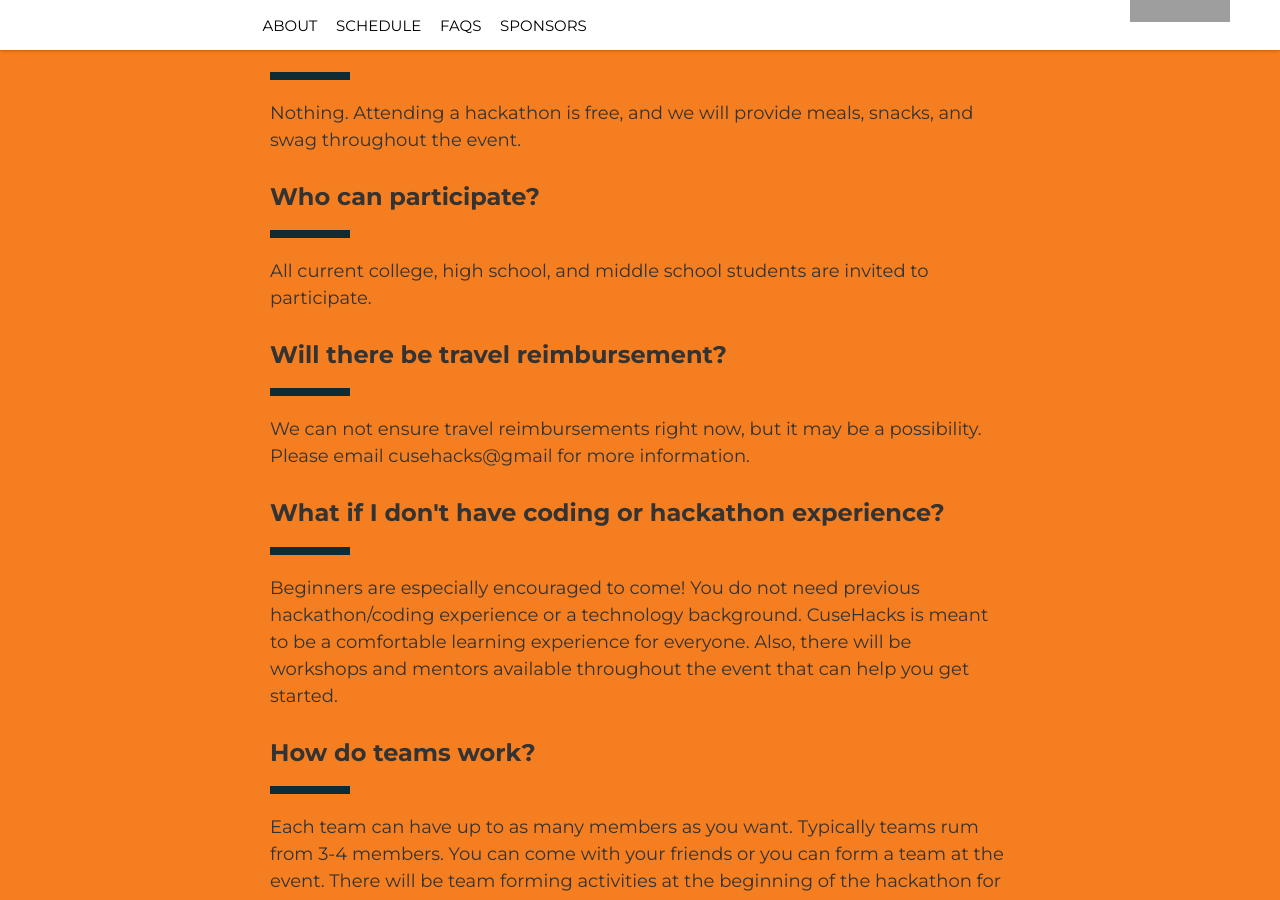
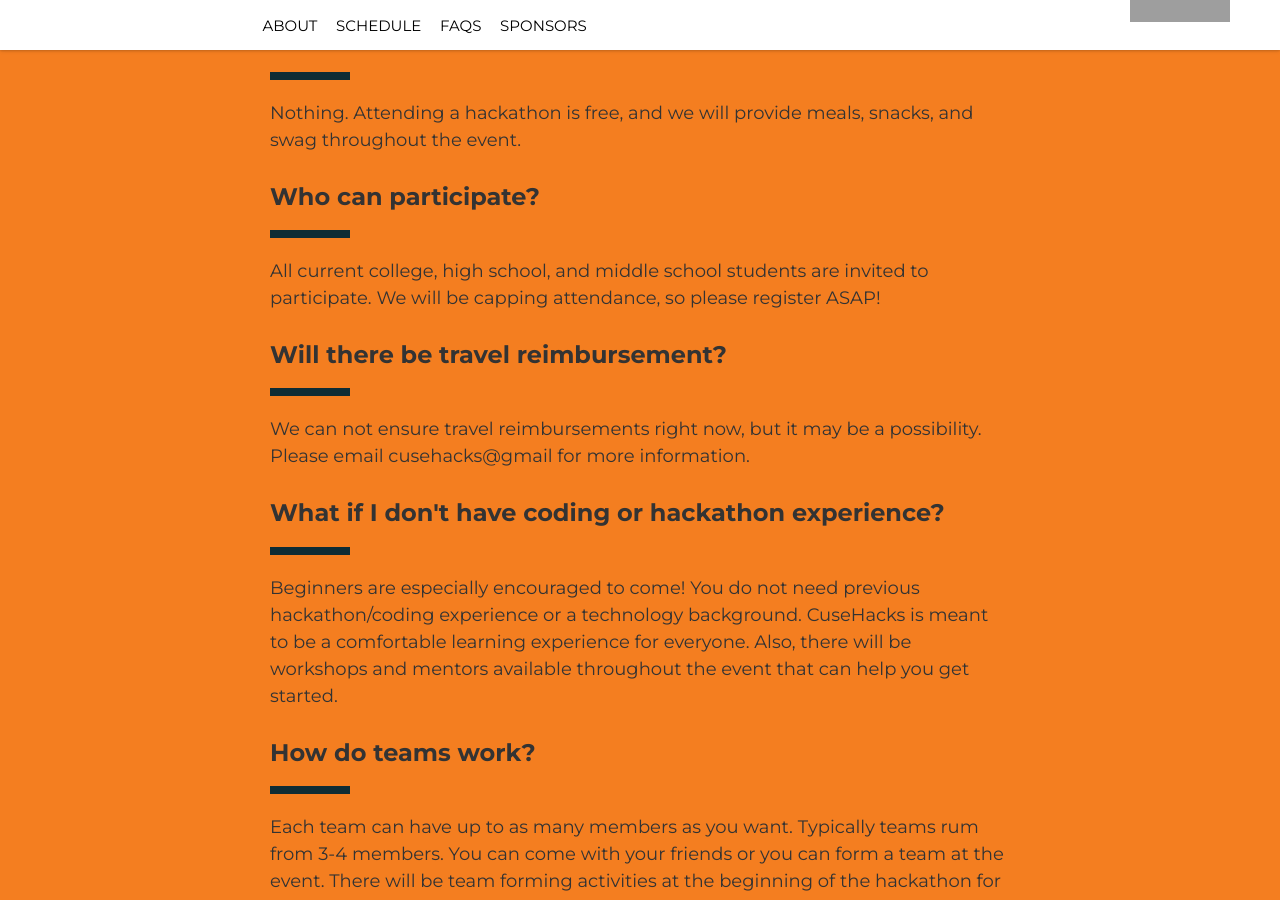
Before and after one commit to innovateorange/cusehacks, a Jekyll site: the page built from index.html, in a window 1280 px wide and 900 px high, scrolled down 2405 px. Built offline with Jekyll 4.4.1, drawn with Linux system fonts in a browser that asks for light colours; nearby versions of some CDN libraries; grey boxes are pictures that could not be loaded.

Commit message:
Revert "Revert "Revert "blah"""
This reverts commit 258db080ef3f3c79187e5a4215c8e27e48b72347.

```diff
--- a/_config.yml
+++ b/_config.yml
@@ -85,7 +85,7 @@ event:
         Nothing. Attending a hackathon is free, and we will provide meals, snacks, and swag throughout the event.
     - question: "Who can participate?"
       answer: >
-        All current college, high school, and middle school students are invited to participate.
+        All current college, high school, and middle school students are invited to participate. We will be capping attendance, so please register ASAP!
     - question: "Will there be travel reimbursement?"
       answer: >
         We can not ensure travel reimbursements right now, but it may be a possibility. Please email cusehacks@gmail for more information.
```
Also changed, not shown: 1 other file.
